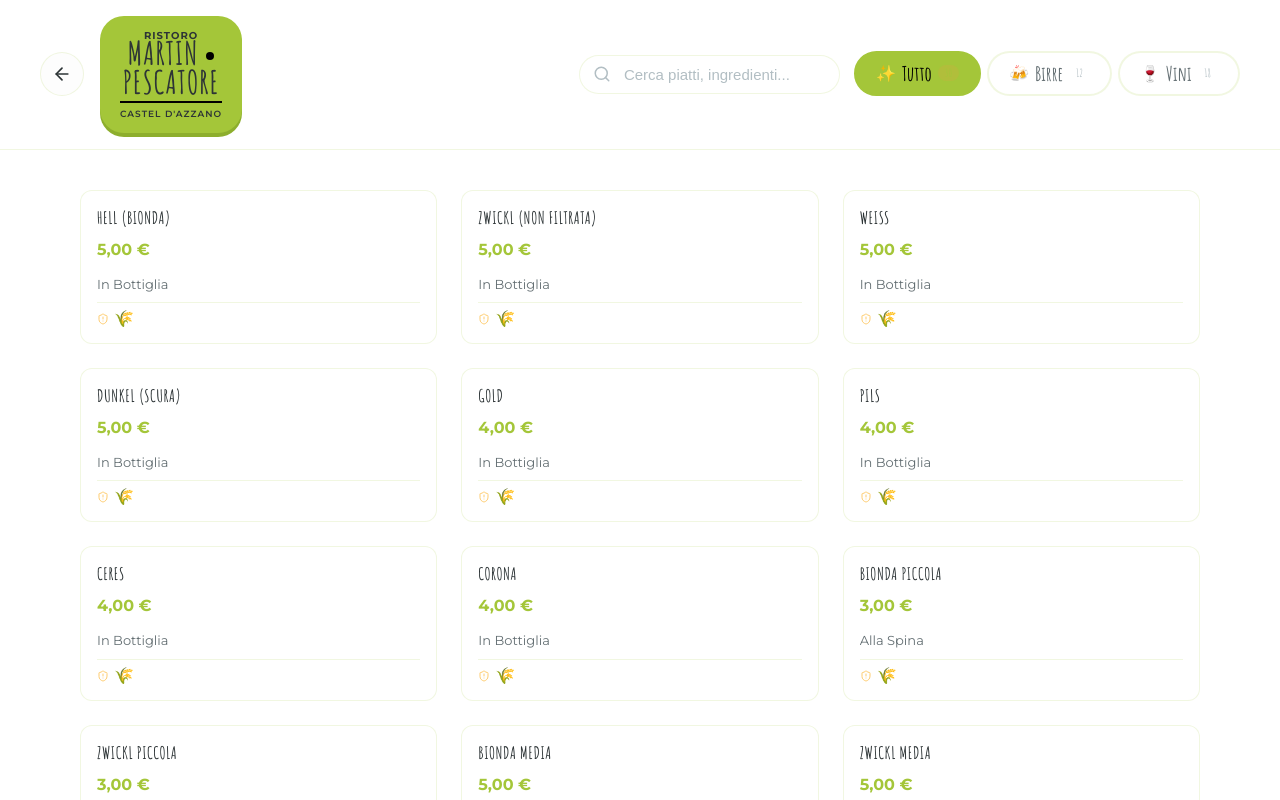
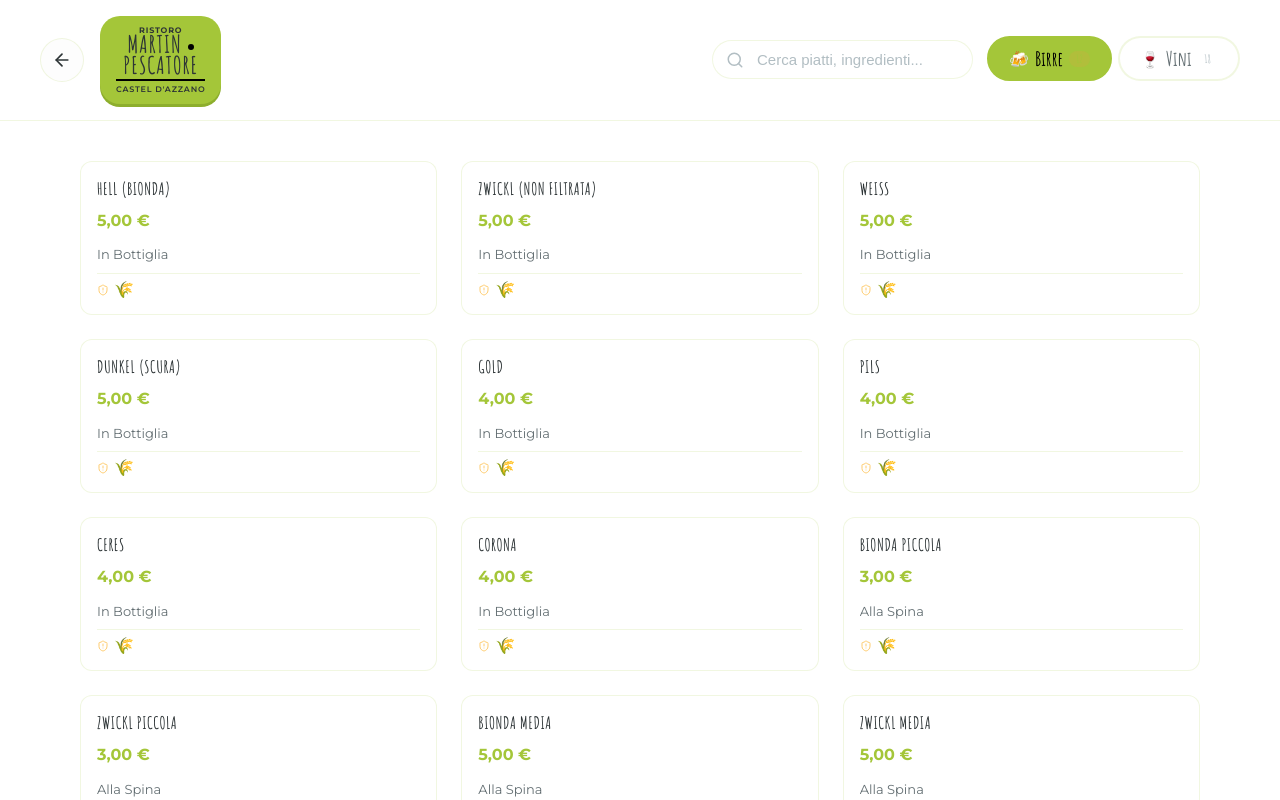
Before and after one commit to SoulSlater/Martin-pescatore, a React (Vite) app: page /menu in a window 1280 px wide. Shown: the top 800 px of the page. Built offline with nearby package versions, Linux system fonts and the light colour scheme.

Commit message:
UI improvements: shrink logo, remove 'all' cat, reset scroll on cat change

```diff
--- a/src/App.css
+++ b/src/App.css
@@ -217,30 +217,30 @@
 .logo-bubble {
   position: relative;
   background: var(--accent-primary);
-  padding: 24px 32px;
-  border-radius: 40px;
+  padding: 16px 24px;
+  border-radius: 30px;
   display: inline-flex;
   flex-direction: column;
   align-items: center;
-  box-shadow: 0 8px 0 var(--accent-secondary);
+  box-shadow: 0 6px 0 var(--accent-secondary);
 }
 
 .logo-bubble--small {
-  padding: 12px 20px;
-  border-radius: 24px;
-  box-shadow: 0 4px 0 var(--accent-secondary);
+  padding: 8px 16px;
+  border-radius: 20px;
+  box-shadow: 0 3px 0 var(--accent-secondary);
 }
-.logo-bubble--small .logo-text-top { font-size: 10px; letter-spacing: 1px; }
-.logo-bubble--small .logo-text-main { font-size: 32px; }
-.logo-bubble--small .logo-dot { width: 8px; height: 8px; margin-top: 6px; }
-.logo-bubble--small .logo-divider { margin: 4px 0; }
-.logo-bubble--small .logo-text-bottom { font-size: 9px; letter-spacing: 1px; }
+.logo-bubble--small .logo-text-top { font-size: 8px; letter-spacing: 0.8px; }
+.logo-bubble--small .logo-text-main { font-size: 24px; }
+.logo-bubble--small .logo-dot { width: 6px; height: 6px; margin-top: 4px; }
+.logo-bubble--small .logo-divider { margin: 2px 0; }
+.logo-bubble--small .logo-text-bottom { font-size: 8px; letter-spacing: 0.8px; }
 .logo-bubble--small .logo-bubble__tail {
-  bottom: -15px;
-  right: 20px;
-  border-left-width: 15px;
-  border-right-width: 15px;
-  border-top-width: 20px;
+  bottom: -12px;
+  right: 15px;
+  border-left-width: 12px;
+  border-right-width: 12px;
+  border-top-width: 15px;
 }
 
 .logo-bubble__inner {
@@ -252,21 +252,21 @@
 }
 
 .logo-text-top {
-  font-size: 14px;
+  font-size: 11px;
   font-weight: 700;
-  letter-spacing: 2px;
-  margin-bottom: -5px;
+  letter-spacing: 1.5px;
+  margin-bottom: -3px;
 }
 
 .logo-text-main-wrap {
   display: flex;
   align-items: center;
-  gap: 8px;
+  gap: 6px;
 }
 
 .logo-text-main {
   font-family: 'Amatic SC', cursive;
-  font-size: 64px;
+  font-size: 48px;
   font-weight: 700;
   line-height: 0.9;
   letter-spacing: 1px;
--- a/src/context/MenuContext.jsx
+++ b/src/context/MenuContext.jsx
@@ -12,7 +12,6 @@ const ALLERGENS = [
 ];
 
 export const CATEGORIES = [
-  { id: 'all', label: 'Tutto', emoji: '✨', section: 'all' },
   { id: 'caffetteria', label: 'Caffetteria', emoji: '☕', section: 'bar' },
   { id: 'panini', label: 'Panini', emoji: '🥪', section: 'bar' },
   { id: 'aperitivi', label: 'Aperitivi Alcolici', emoji: '🍹', section: 'bar' },
--- a/src/pages/MenuPage.jsx
+++ b/src/pages/MenuPage.jsx
@@ -21,22 +21,26 @@ export default function MenuPage() {
     return CATEGORIES.filter(cat => cat.section === section || cat.section === 'all');
   }, [CATEGORIES, section]);
 
-  const [activeCategory, setActiveCategory] = useState('all');
+  const [activeCategory, setActiveCategory] = useState('');
   const [search, setSearch] = useState('');
 
-  // Auto-select first category specific to section instead of "all" if desired,
-  // but "all" is fine too. Let's stick with "all" as default when section changes.
+  // Auto-select first category specific to section instead of "all"
   useEffect(() => {
-    setActiveCategory('all');
+    if (visibleCategories.length > 0) {
+      setActiveCategory(visibleCategories[0].id);
+    }
     setSearch('');
-  }, [section]);
+  }, [section, visibleCategories]);
+
+  // Scroll to top when category changes
+  useEffect(() => {
+    window.scrollTo({ top: 0, behavior: 'smooth' });
+  }, [activeCategory]);
 
   const filtered = useMemo(() => {
     return items.filter(item => {
-      // First, filter by the active category tab
-      const matchCategory = activeCategory === 'all'
-        ? visibleCategories.some(c => c.id === item.category && c.id !== 'all')
-        : item.category === activeCategory;
+      // Filter by the active category tab
+      const matchCategory = item.category === activeCategory;
 
       const q = search.toLowerCase();
       const matchSearch = !q ||
@@ -45,12 +49,10 @@ export default function MenuPage() {
         (item.ingredients || []).some(i => i.toLowerCase().includes(q));
       return matchCategory && matchSearch;
     });
-  }, [items, activeCategory, search, visibleCategories]);
+  }, [items, activeCategory, search]);
 
   const categoryCount = (catId) =>
-    catId === 'all'
-      ? items.filter(i => visibleCategories.some(c => c.id === i.category && c.id !== 'all')).length
-      : items.filter(i => i.category === catId).length;
+    items.filter(i => i.category === catId).length;
 
   return (
     <div className="menu-page page-container">
```
